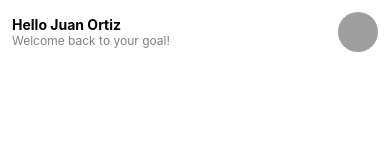
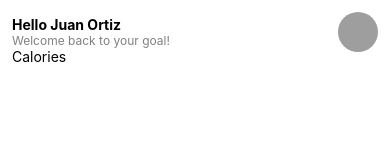
Before and after one commit to EmanuelRigo/CaloriaApp, a React Native app: screen /Home in a window 390 px wide. Shown: the top 160 px of the page. Built offline with nearby package versions, Linux system fonts and the light colour scheme; grey boxes are pictures that could not be loaded.

Commit message:
fix: rename AddFood component to Home and update layout structure

```diff
--- a/src/views/Home/Home.tsx
+++ b/src/views/Home/Home.tsx
@@ -4,10 +4,16 @@ import { View, Text, StyleSheet } from "react-native";
 
 import Header from "../../components/Header/Header";
 
-const AddFood = () => {
+const Home = () => {
   return (
     <View style={styles.container}>
       <Header />
+      <View>
+        <View style={styles.leftContainer}>
+          <Text>Calories</Text>
+        </View>
+        <View style={styles.rightContainer}></View>
+      </View>
     </View>
   );
 };
@@ -18,6 +24,14 @@ const styles = StyleSheet.create({
     backgroundColor: "#fff",
     padding: 12,
   },
+  leftContainer: {
+    flex: 1,
+    justifyContent: "center",
+  },
+  rightContainer: {
+    flex: 1,
+    justifyContent: "center",
+  },
 });
 
-export default AddFood;
+export default Home;
```
